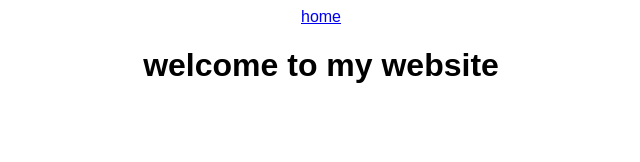
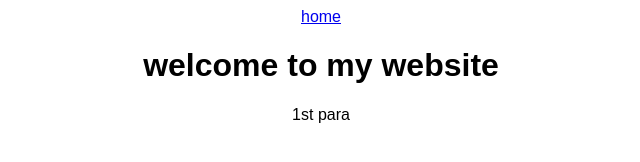
Before and after one commit to krishnachaitanya3105/class1, a plain HTML site: page index.html in a window 1280 px wide. Shown: the full height of the page, 319-959 px from the left. Drawn offline with Linux system fonts and the light colour scheme.

Commit message:
added a para

```diff
--- a/index.html
+++ b/index.html
@@ -9,5 +9,6 @@
 <body>
     <a href="#">home</a>
     <h1>welcome to my website</h1>
+    <p>1st para</p>
 </body>
 </html>
```
